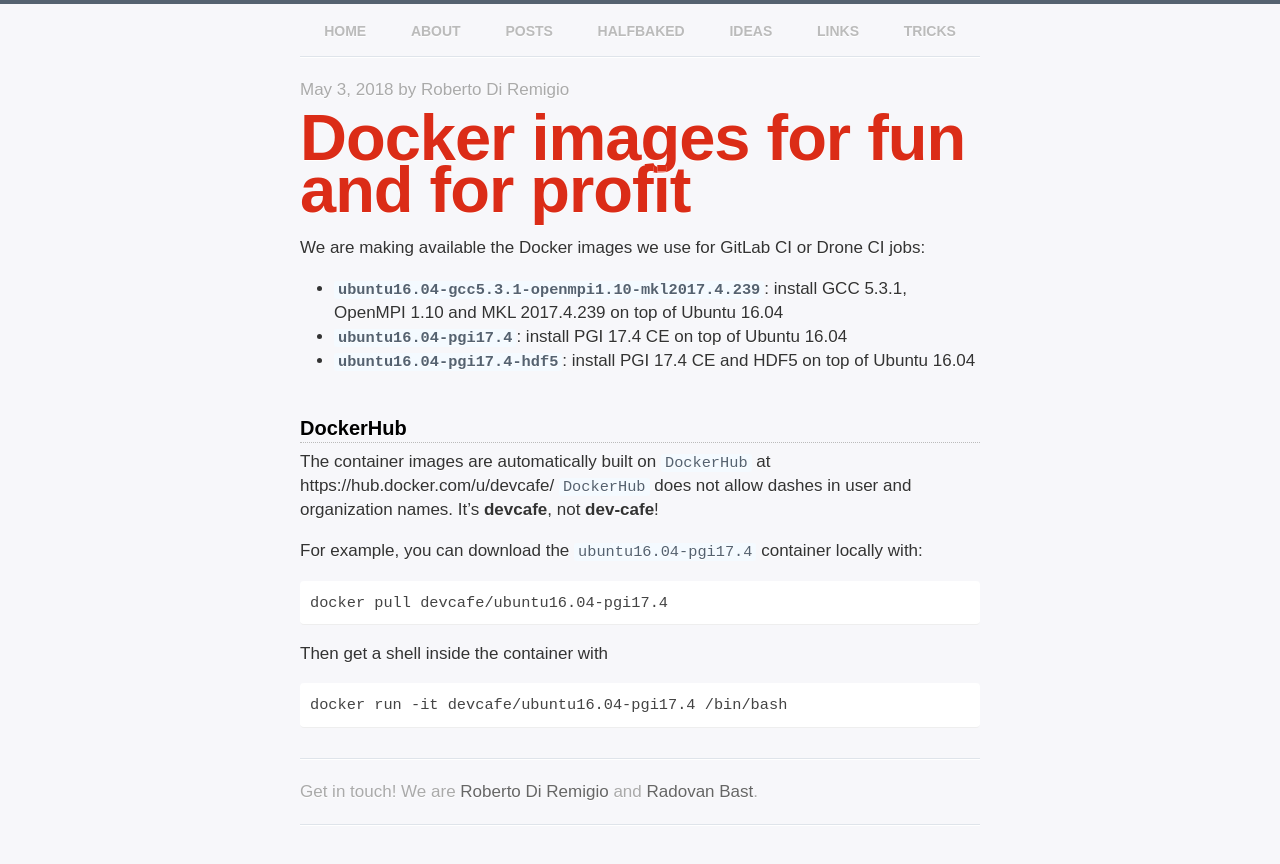
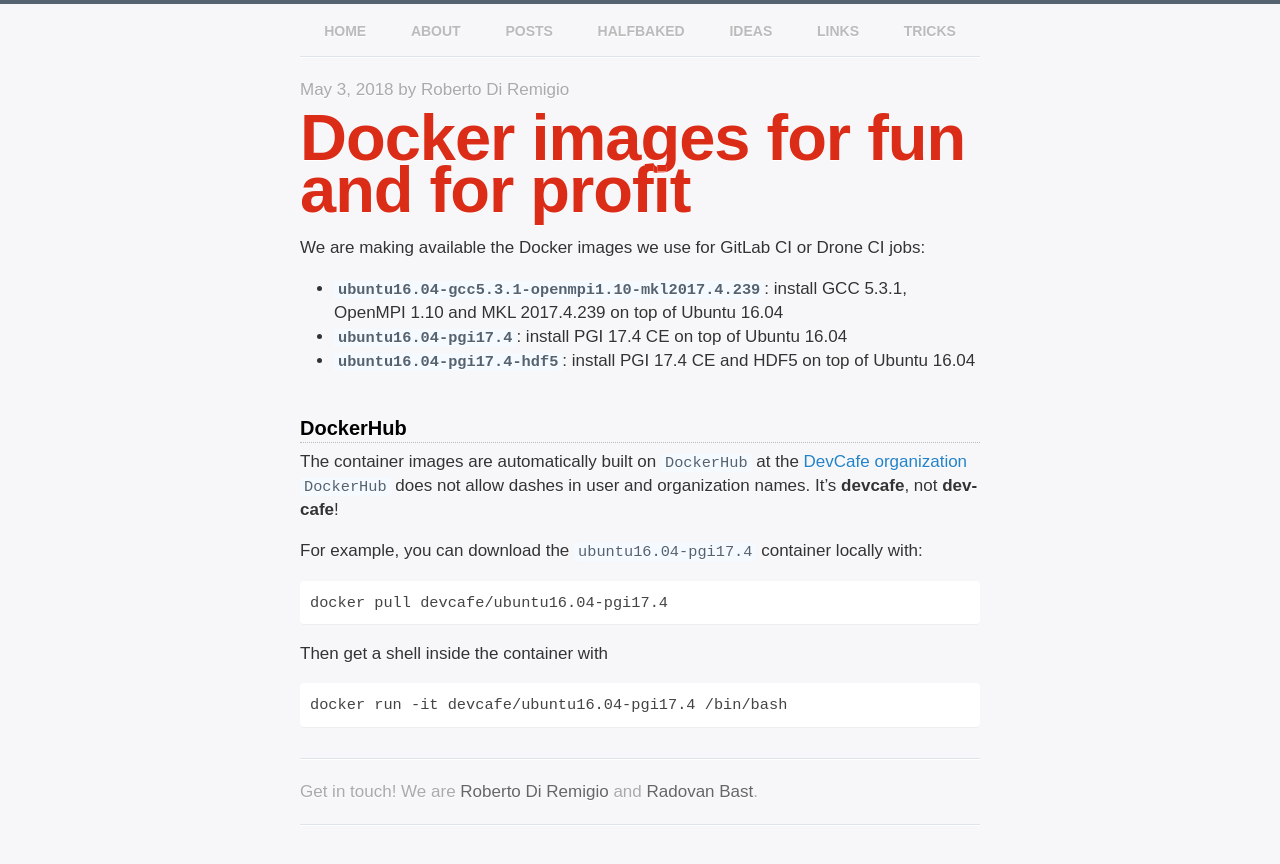
Before and after one commit to dev-cafe/blog, a Jekyll site: the page built from _posts/2018-05-03-docker-images.md, in a window 1280 px wide. Shown: the top 864 px of the page. Built offline with Jekyll 4.4.1, drawn with Linux system fonts in a browser that asks for light colours.

Commit message:
Fix link

```diff
--- a/_posts/2018-05-03-docker-images.md
+++ b/_posts/2018-05-03-docker-images.md
@@ -13,7 +13,7 @@ We are making available the Docker images we use for GitLab CI or Drone CI jobs:
 
 ## DockerHub
 
-The container images are automatically built on `DockerHub` at https://hub.docker.com/u/devcafe/
+The container images are automatically built on `DockerHub` at the [DevCafe organization](https://hub.docker.com/u/devcafe/)
 `DockerHub` does not allow dashes in user and organization names. It's **devcafe**, not **dev-cafe**!
 
 For example, you can download the `ubuntu16.04-pgi17.4` container locally with:
```
